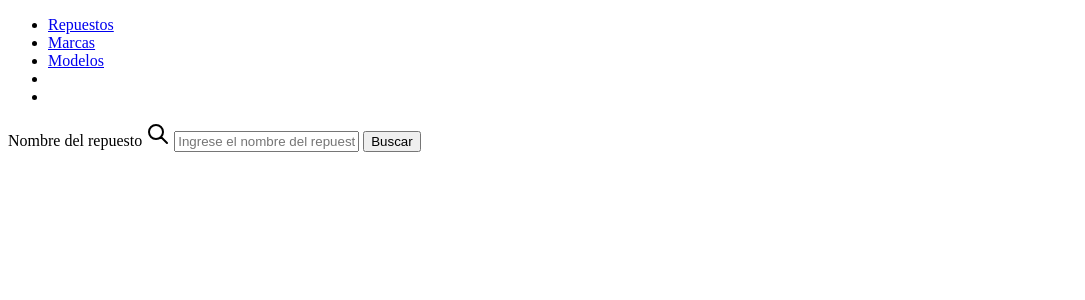
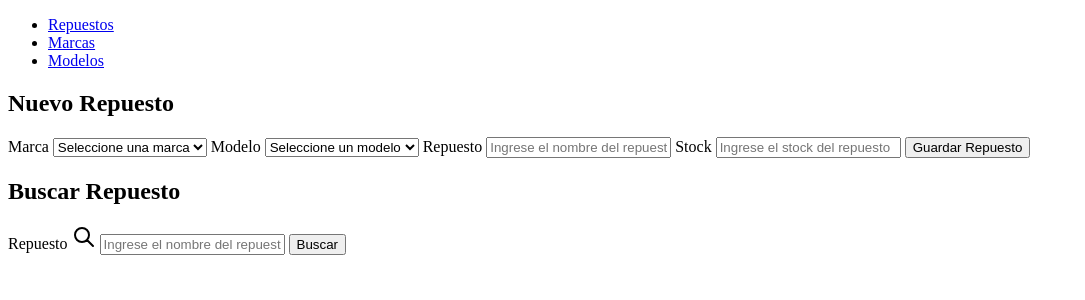
Before and after one commit to JeremiasG18/stock_repuestos_zoomcelulares, a PHP site: page / in a window 1280 px wide. Shown: the top 300 px of the page, without its empty margins (0-1085 px from the left). Run offline with PHP 8.4, Linux system fonts and the light colour scheme.

Commit message:
Hice varios cambios en el html, ajax, javascript, php y la base de datos

```diff
--- a/index.php
+++ b/index.php
@@ -13,5 +13,4 @@ if (is_file("src/views/{$_GET['view']}.php")){
 
 require 'public/templates/footer.php';
 
-
 ?>
--- a/public/js/script.js
+++ b/public/js/script.js
@@ -28,6 +28,13 @@ function listar(url, binfo, funcion){
     body.append(
         binfo.accion, binfo.clase
     );
+
+    if (binfo.id != '') {
+        body.append(
+            'id', binfo.id
+        );
+    }
+
     fetch(url, {
         method: 'POST',
         body: body
@@ -36,6 +43,31 @@ function listar(url, binfo, funcion){
     .then(data => {
         funcion(data);
     })
+}
+
+function selectDatos(data){
+    let select;
+
+    if (data[0].marca) {
+        select = document.querySelector('.selectMarcas');
+    }else{
+        select = document.querySelector('.selectModelos');
+    }
+
+    for (let i = 0; i < data.length; i++) {
+        const option = document.createElement('option');
+        for (let key in data[i]) {
+            if (key == 'marca') {
+                option.value = data[i].id_mar;
+                option.innerText = data[i].marca;
+            }else if (key == 'modelo') {
+                option.value = data[i].id_mod;
+                option.innerText = data[i].modelo;
+            }
+        }
+        select.appendChild(option);
+    }
+    return select;
 }
 
 const formulario = document.querySelectorAll('.form');
@@ -57,12 +89,38 @@ formulario.forEach((form) =>{
                 form.reset();
             }
 
-            if (window.location.href == 'http://localhost/stock_repuestos_zoomcelulares/?view=modelos') {
-                mostrarModelos();
+            if (window.location.href == 'http://localhost/stock_repuestos_zoomcelulares/?view=marcas') {
+                const url = 'http://localhost/stock_repuestos_zoomcelulares/src/ajax/ajax_marca.php';
+                const binfo = {
+                    accion: 'buscar',
+                    clase: 'marca'
+                }
+                listar(url, binfo, mostrarDatos)
             }
 
-            if (window.location.href == 'http://localhost/stock_repuestos_zoomcelulares/?view=marcas') {
-                mostrarMarcas();
+            if (window.location.href == 'http://localhost/stock_repuestos_zoomcelulares/?view=modelos') {
+                const url = 'http://localhost/stock_repuestos_zoomcelulares/src/ajax/ajax_modelo.php';
+                const binfo = {
+                    accion: 'buscar',
+                    clase: 'modelo'
+                }
+                listar(url, binfo, mostrarDatos);
+            }
+
+            if (window.location.href == 'http://localhost/stock_repuestos_zoomcelulares/?view=repuestos') {
+                const url = 'http://localhost/stock_repuestos_zoomcelulares/src/ajax/ajax_marca.php';
+                const binfo = {
+                    accion: 'buscar',
+                    clase: 'marca'
+                }
+                listar(url, binfo, selectDatos)
+
+                const url2 = 'http://localhost/stock_repuestos_zoomcelulares/src/ajax/ajax_modelo.php';
+                const binfo2 = {
+                    accion: 'buscar',
+                    clase: 'modelo'
+                }
+                listar(url2, binfo2, selectDatos);
             }
         })
         .catch(error => {
@@ -101,10 +159,45 @@ if (window.location.href == 'http://localhost/stock_repuestos_zoomcelulares/?vie
 }
 
 if (window.location.href == 'http://localhost/stock_repuestos_zoomcelulares/?view=modelos') {
-    const url = 'http://localhost/stock_repuestos_zoomcelulares/src/ajax/ajax_modelo.php';
+    const url = 'http://localhost/stock_repuestos_zoomcelulares/src/ajax/ajax_marca.php';
     const binfo = {
+        accion: 'buscar',
+        clase: 'marca'
+    }
+    listar(url, binfo, selectDatos)
+
+    const url2 = 'http://localhost/stock_repuestos_zoomcelulares/src/ajax/ajax_modelo.php';
+    const binfo2 = {
         accion: 'buscar',
         clase: 'modelo'
     }
-    listar(url, binfo, mostrarDatos);
+    listar(url2, binfo2, mostrarDatos);
 }
+
+if (window.location.href == 'http://localhost/stock_repuestos_zoomcelulares/?view=repuestos') {
+    const url = 'http://localhost/stock_repuestos_zoomcelulares/src/ajax/ajax_marca.php';
+    const binfo = {
+        accion: 'buscar',
+        clase: 'marca'
+    };
+    listar(url, binfo, selectDatos);
+
+    const selectMarcas = document.querySelector('.selectMarcas');
+    selectMarcas.addEventListener('change', (e) => {
+        const id = e.target.value;
+        const url = 'http://localhost/stock_repuestos_zoomcelulares/src/ajax/ajax_modelo.php';
+        const binfo = {
+            accion: 'buscar_por_id',
+            clase: 'modelo',
+            id: id
+        }
+        listar(url, binfo, selectDatos);
+    });
+
+    // const url2 = 'http://localhost/stock_repuestos_zoomcelulares/src/ajax/ajax_modelo.php';
+    // const binfo2 = {
+    //     accion: 'buscar',
+    //     clase: 'modelo'
+    // };
+    // listar(url2, binfo2, selectDatos);
+}
--- a/public/templates/navbar.php
+++ b/public/templates/navbar.php
@@ -3,7 +3,5 @@
         <li><a href="?view=repuestos">Repuestos</a></li>
         <li><a href="?view=marcas">Marcas</a></li>
         <li><a href="?view=modelos">Modelos</a></li>
-        <li><a href=""></a></li>
-        <li><a href=""></a></li>
     </ul>
 </nav>
--- a/src/ajax/ajax_marca.php
+++ b/src/ajax/ajax_marca.php
@@ -1,7 +1,8 @@
 <?php
 
-require '../models/Main.php';
-require '../controllers/Marcas.php';
+require_once '../../vendor/autoload.php';
+use Jeremias\StockRepuestosZoom\models\Main;
+use Jeremias\StockRepuestosZoom\controllers\Marcas;
 
 $con = new Main();
 $marca = new Marcas($con);
--- a/src/controllers/Marcas.php
+++ b/src/controllers/Marcas.php
@@ -1,4 +1,7 @@
 <?php
+
+namespace Jeremias\StockRepuestosZoom\controllers;
+use Jeremias\StockRepuestosZoom\models\Main;
 
 class Marcas
 {
--- a/src/models/Main.php
+++ b/src/models/Main.php
@@ -1,4 +1,7 @@
 <?php
+
+namespace Jeremias\StockRepuestosZoom\models;
+use PDO;
 
 class Main{
     private string $host;
--- a/src/views/modelos.php
+++ b/src/views/modelos.php
@@ -3,6 +3,10 @@
         <h2>Crear Modelo</h2>
         <form action="src/ajax/ajax_modelo.php" method="post" class="form">
             <input type="hidden" name="guardar" value="modelo">
+            <label for="marca">Marca</label>
+            <select name="marca" id="marca" class="selectMarcas">
+                <option value="0">Seleccione la marca del modelo</option>
+            </select>
             <label for="modelo">Modelo</label>
             <input type="text" name="modelo" placeholder="Ingrese el modelo de la marca" id="modelo">
             <input type="submit" value="Guardar Modelo">
--- a/src/views/repuestos.php
+++ b/src/views/repuestos.php
@@ -1,11 +1,34 @@
 <section>
-    <form action="index.php" method="post" class="form">
-        <label for="name_repuesto">Nombre del repuesto</label>
-        <span class="Ji89fk _50XRwB IbFGmN" aria-hidden="true"><svg xmlns="http://www.w3.org/2000/svg" width="24" height="24" viewBox="0 0 24 24" class="GuAJkS"><g fill="none" stroke="currentColor" stroke-linecap="round" stroke-miterlimit="10" stroke-width="2"><path d="M10 3a7 7 0 107 7 7 7 0 00-7-7zM21 21l-6-6" vector-effect="non-scaling-stroke"></path></g></svg></span>
-        <input type="text" name="name_repuesto" placeholder="Ingrese el nombre del repuesto" id="name_repuesto">
-        <input type="submit" value="Buscar">
-    </form>
-    <div class="content">
+    <section>
+        <h2>Nuevo Repuesto</h2>
+        <form action="src/ajax/ajax_repuesto.php" method="post" class="form">
+            <input type="hidden" name="guardar" value="repuesto">
+            <label for="marca">Marca</label>
+            <select name="marca" id="marca" class="selectMarcas">
+                <option value="0">Seleccione una marca</option>
+            </select>
+            <label for="modelo">Modelo</label>
+            <select name="modelo" id="modelo" class="selectModelos">
+                <option value="0">Seleccione un modelo</option>
+            </select>
+            <label for="repuesto">Repuesto</label>
+            <input type="text" name="repuesto" id="repuesto" placeholder="Ingrese el nombre del repuesto">
+            <label for="stock">Stock</label>
+            <input type="text" name="stock" id="stock" placeholder="Ingrese el stock del repuesto">
+            <input type="submit" value="Guardar Repuesto">
+        </form>
+    </section>
 
-    </div>
+    <section>
+        <h2>Buscar Repuesto</h2>
+        <form action="index.php" method="post" class="formSearch">
+            <label for="repuesto">Repuesto</label>
+            <span class="Ji89fk _50XRwB IbFGmN" aria-hidden="true"><svg xmlns="http://www.w3.org/2000/svg" width="24" height="24" viewBox="0 0 24 24" class="GuAJkS"><g fill="none" stroke="currentColor" stroke-linecap="round" stroke-miterlimit="10" stroke-width="2"><path d="M10 3a7 7 0 107 7 7 7 0 00-7-7zM21 21l-6-6" vector-effect="non-scaling-stroke"></path></g></svg></span>
+            <input type="text" name="repuesto" placeholder="Ingrese el nombre del repuesto" id="repuesto">
+            <input type="submit" value="Buscar">
+        </form>
+        <div class="content">
+
+        </div>
+    </section>
 </section>
```
Also changed, not shown: db/stock_repuestos_zoomcelulares.sql (+28 -62 lines), src/ajax/ajax_modelo.php (+14 -4 lines), src/ajax/ajax_repuesto.php (added, +34 -0 lines), src/controllers/Modelo.php (+17 -3 lines), src/controllers/Repuestos.php (+39 -0 lines).
